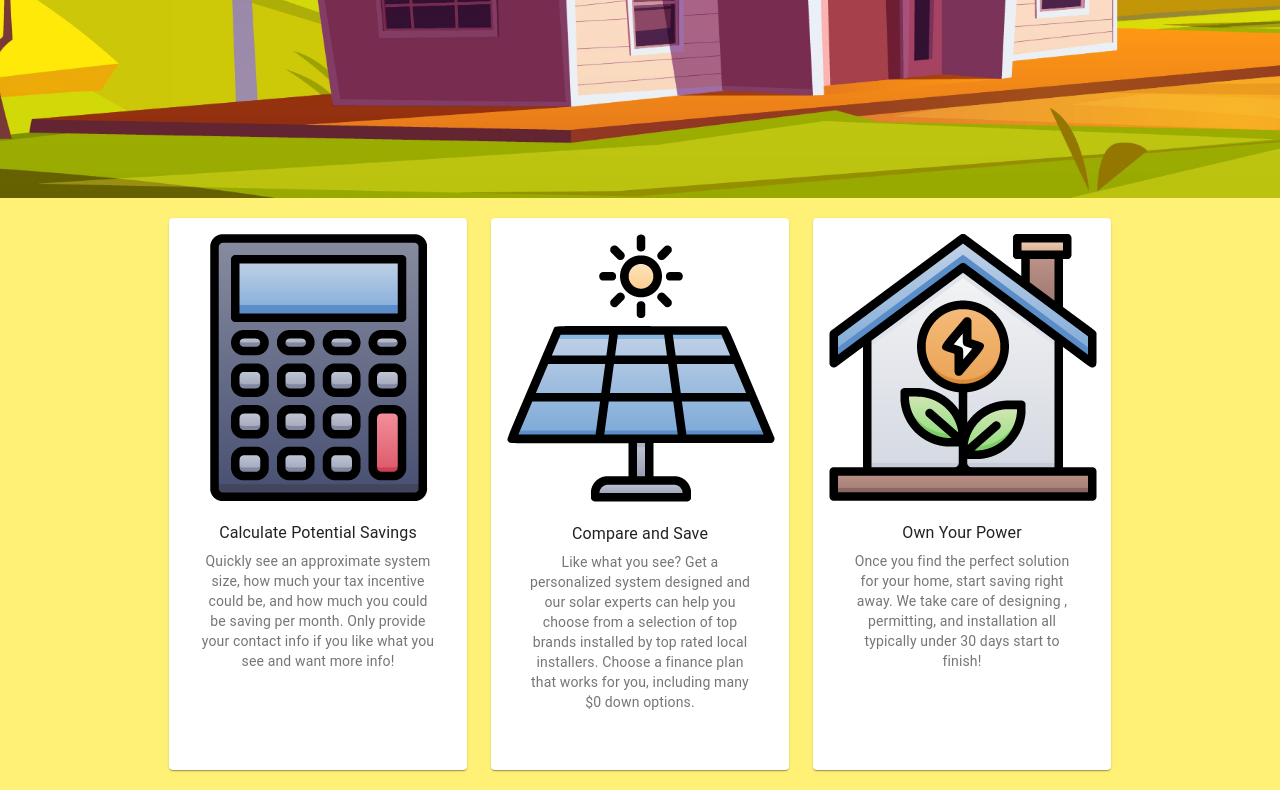
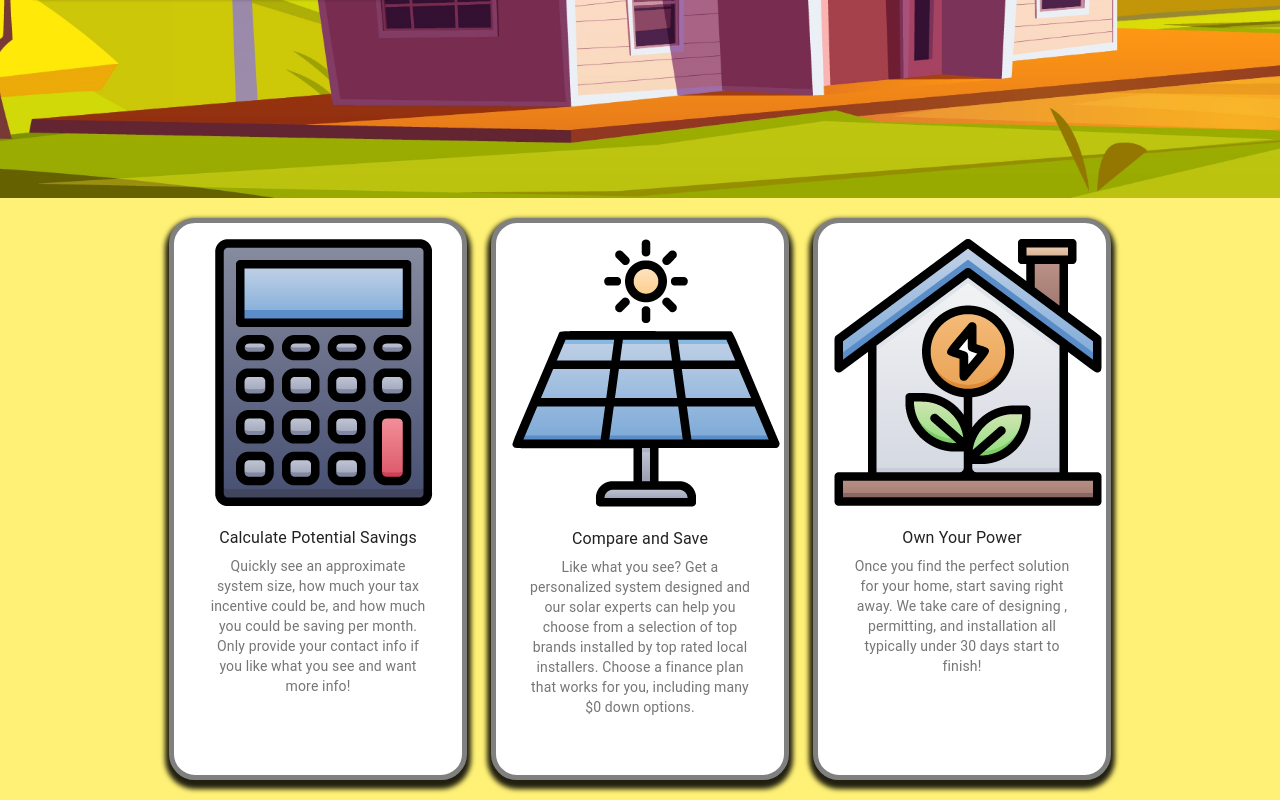
Before and after one commit to NGDino/solar-beat, a React (Create React App) app in the folder solar-beat/: page / in a window 1280 px wide. Shown: the part 569-1369 px from the top of the page. Built offline with nearby package versions, Linux system fonts and the light colour scheme.

Commit message:
box shadows added looking FIRE

```diff
--- a/solar-beat/src/components/Hero/index.js
+++ b/solar-beat/src/components/Hero/index.js
@@ -24,6 +24,7 @@ const useStyles = makeStyles({
         backgroundColor: '#d3d3d3CC',
         margin:'1em',
         padding: '1em 1em 1em 1em',
+        boxShadow: '0 5px 5px 4px'
 
 
     },
--- a/solar-beat/src/pages/Equipment/index.js
+++ b/solar-beat/src/pages/Equipment/index.js
@@ -20,7 +20,8 @@ const useStyles= makeStyles
         backgroundSize: 'cover',
         height: '85vh',
         padding: '20 px',
-        marginBottom: '20px'
+        marginBottom: '20px',
+
 
     },
 
@@ -28,6 +29,7 @@ const useStyles= makeStyles
         backgroundColor: '#d3d3d3CC',
         margin:'1em',
         padding: '1em 1em 1em 1em',
+        boxShadow: '0 5px 5px 4px'
 
     },
     container2: {
@@ -39,7 +41,7 @@ const useStyles= makeStyles
     },
     card: {
         height: 700,
-        boxShadow: 3,
+        boxShadow: '0 5px 5px 4px',
         border: '5px solid grey',
         borderRadius: 26,
     }
--- a/solar-beat/src/pages/Home/index.js
+++ b/solar-beat/src/pages/Home/index.js
@@ -22,7 +22,10 @@ const useStyles = makeStyles({
     },
     cardStyle : {
         height: '65vh',
-        padding: '1em'
+        padding: '1em',
+        boxShadow: '0 5px 5px 4px',
+        border: '5px solid grey',
+        borderRadius: 26,
     }
 
 
```
Also changed, not shown: 1 other file (tests, documents, lock files or other folders).
